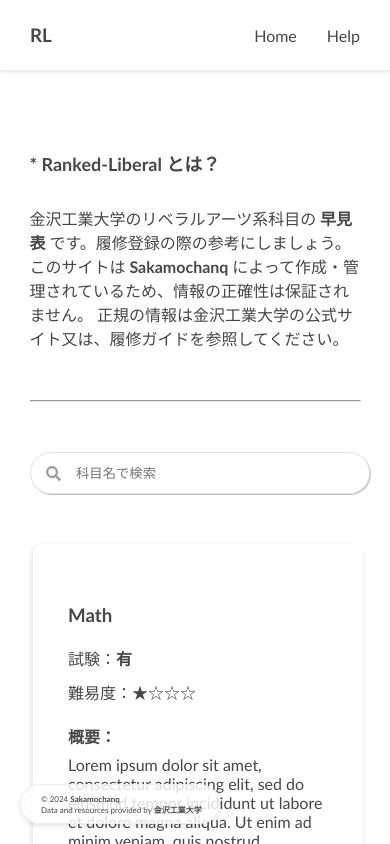
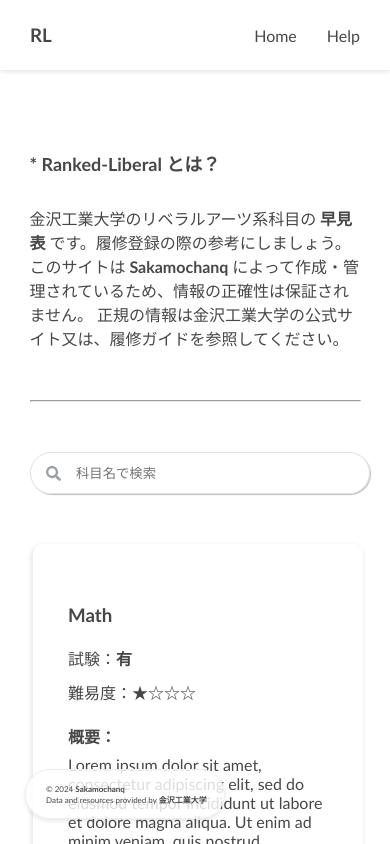
Before and after one commit to Sakamochanq/Liberal-Chart, a React (Create React App) app: page / in a window 390 px wide. Shown: the top 844 px of the page. Built offline with nearby package versions, Linux system fonts and the light colour scheme.

Commit message:
fix: Boxを少し拡大

```diff
--- a/src/App.css
+++ b/src/App.css
@@ -171,8 +171,8 @@ footer {
 
 @media screen and (max-width: 700px) {
   footer {
-    margin: 0px 0px 20px 20px;
-    height: 40px;
+    margin: 0px 0px 25px 25px;
+    height: 50px;
     width: 200px;
   }
   .footer-nav {
```
